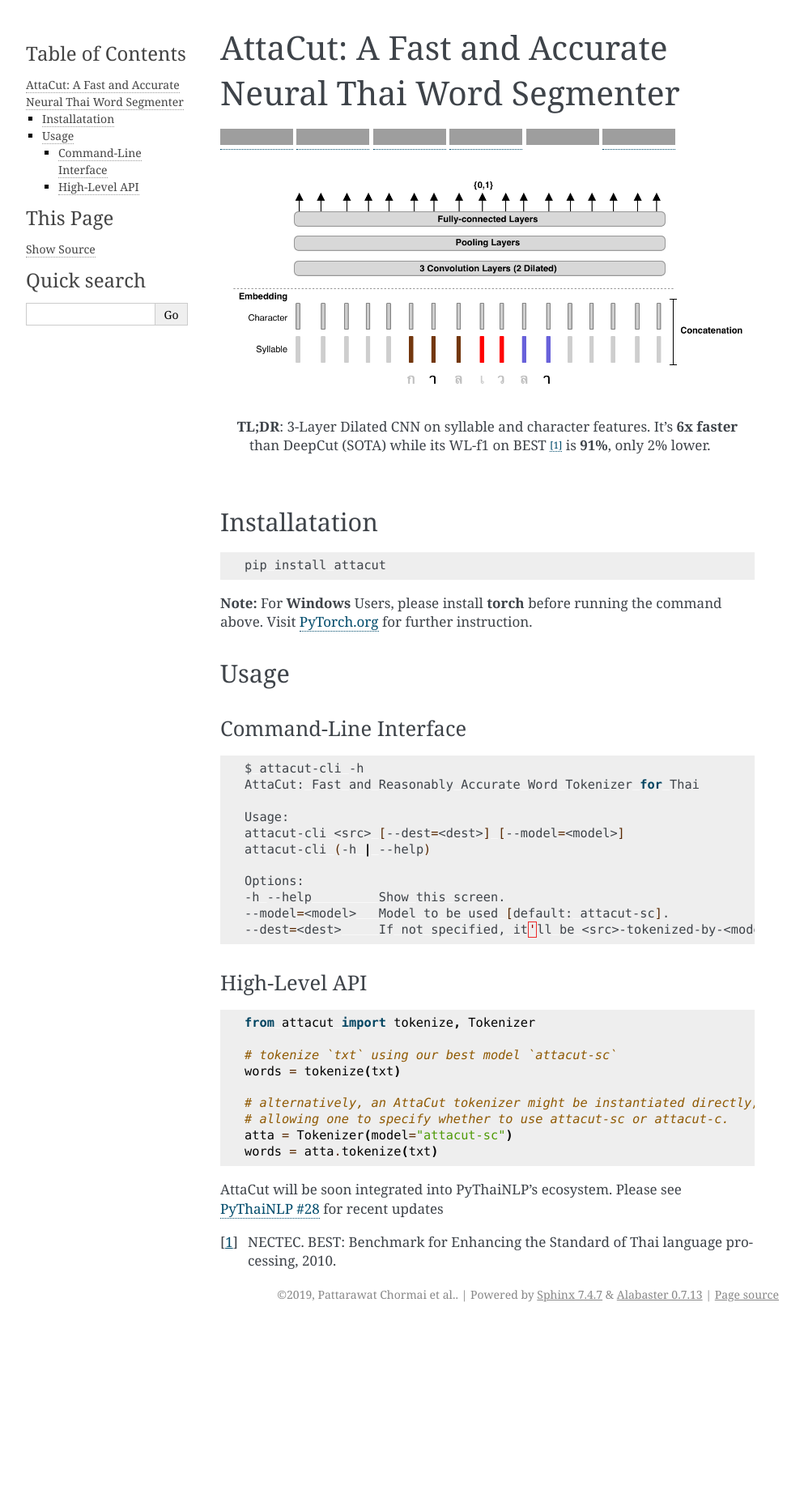
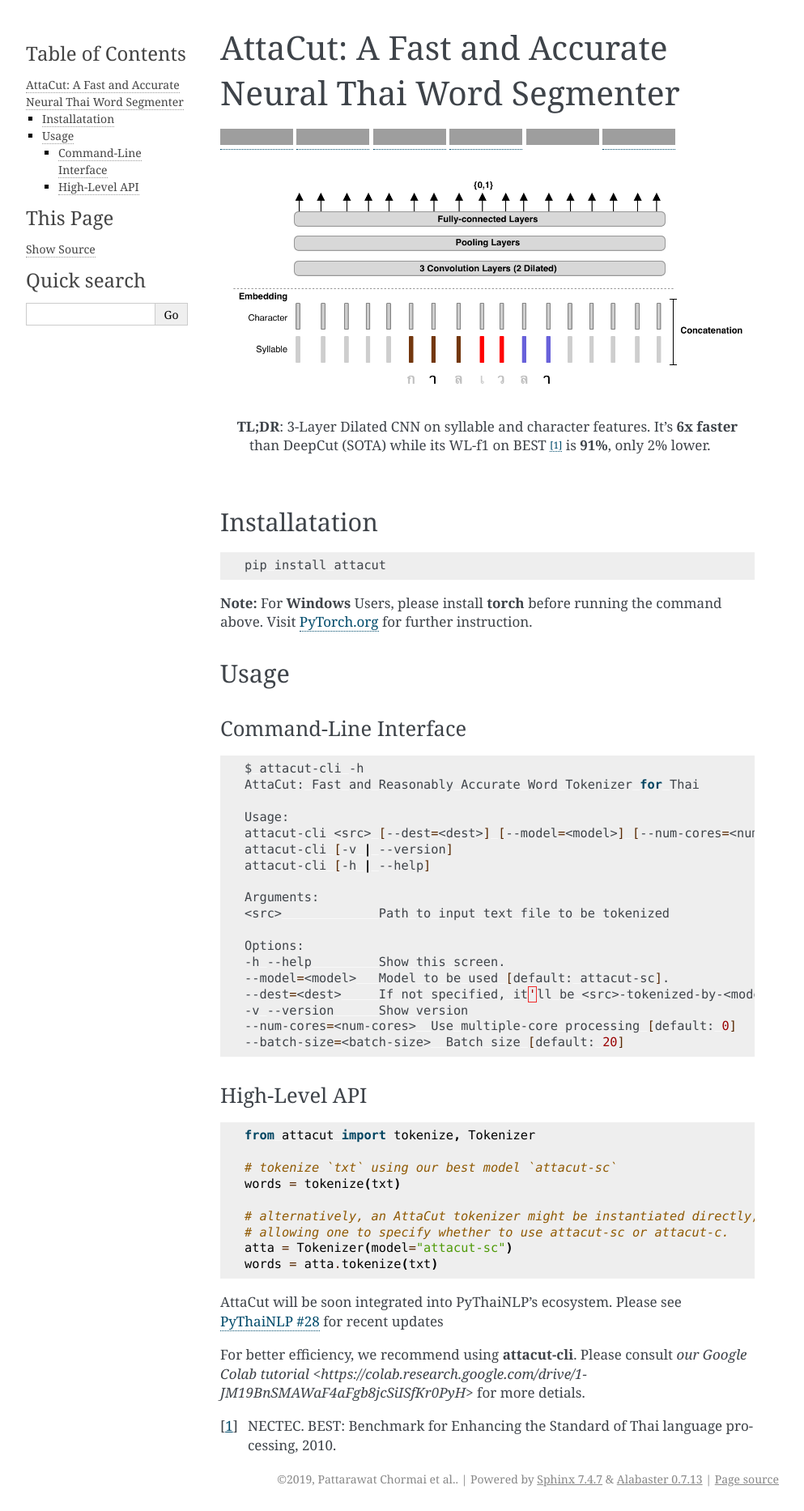
Before and after one commit to PyThaiNLP/attacut, a Sphinx documentation site: the page built from docs/index.rst, in a window 1280 px wide. Shown: the whole page at 81% size, without its empty margins (148-1141 px from the left). Built offline with Sphinx 7.4.7, drawn with Linux system fonts in a browser that asks for light colours; before the commit the page ends 1638 px from its top, so only the background shows below that; grey boxes are pictures that could not be loaded.

Commit message:
update document

```diff
--- a/docs/index.rst
+++ b/docs/index.rst
@@ -46,13 +46,20 @@
     AttaCut: Fast and Reasonably Accurate Word Tokenizer for Thai
 
     Usage:
-    attacut-cli <src> [--dest=<dest>] [--model=<model>]
-    attacut-cli (-h | --help)
+    attacut-cli <src> [--dest=<dest>] [--model=<model>] [--num-cores=<num-cores>] [--batch-size=<batch-size>] [--gpu]
+    attacut-cli [-v | --version]
+    attacut-cli [-h | --help]
+
+    Arguments:
+    <src>             Path to input text file to be tokenized
 
     Options:
     -h --help         Show this screen.
     --model=<model>   Model to be used [default: attacut-sc].
     --dest=<dest>     If not specified, it'll be <src>-tokenized-by-<model>.txt
+    -v --version      Show version
+    --num-cores=<num-cores>  Use multiple-core processing [default: 0]
+    --batch-size=<batch-size>  Batch size [default: 20]
 
 
 High-Level API
@@ -73,6 +80,8 @@
 
 AttaCut will be soon integrated into PyThaiNLP's ecosystem. Please see `PyThaiNLP #28 <https://github.com/PyThaiNLP/pythainlp/issues/258>`_ for recent updates
 
+For better efficiency, we recommend using **attacut-cli**. Please consult `our Google Colab tutorial <https://colab.research.google.com/drive/1-JM19BnSMAWaF4aFgb8jcSiISfKr0PyH>` for more detials.
+
 
 .. |travis_ic| image:: https://travis-ci.org/PyThaiNLP/attacut.svg?branch=master
     :target: https://travis-ci.org/PyThaiNLP/attacut
```
